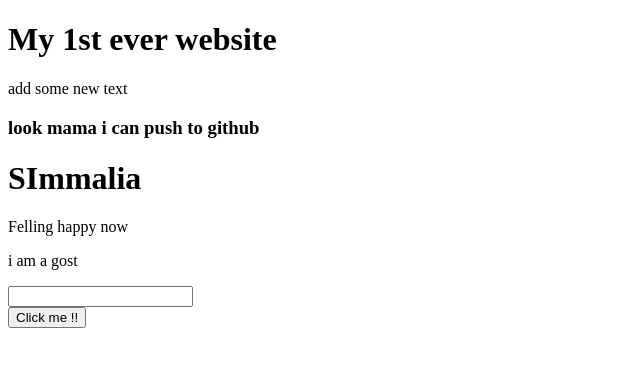
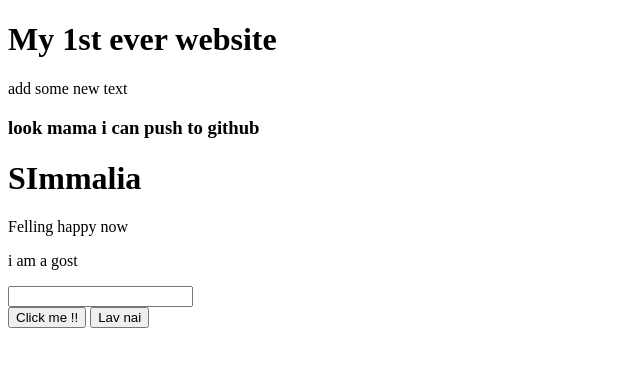
Before and after one commit to profbritto/my-firstwebsite, a plain HTML site: page index.html in a window 1280 px wide. Shown: the whole page, without its empty margins (0-640 px from the left). Drawn offline with Linux system fonts and the light colour scheme.

Commit message:
button add korsi

```diff
--- a/index.html
+++ b/index.html
@@ -15,5 +15,6 @@
     <input type="text" name="" id="">
     <br>
     <button>Click me !!</button>
+    <button>Lav nai</button>
 </body>
 </html>
```
